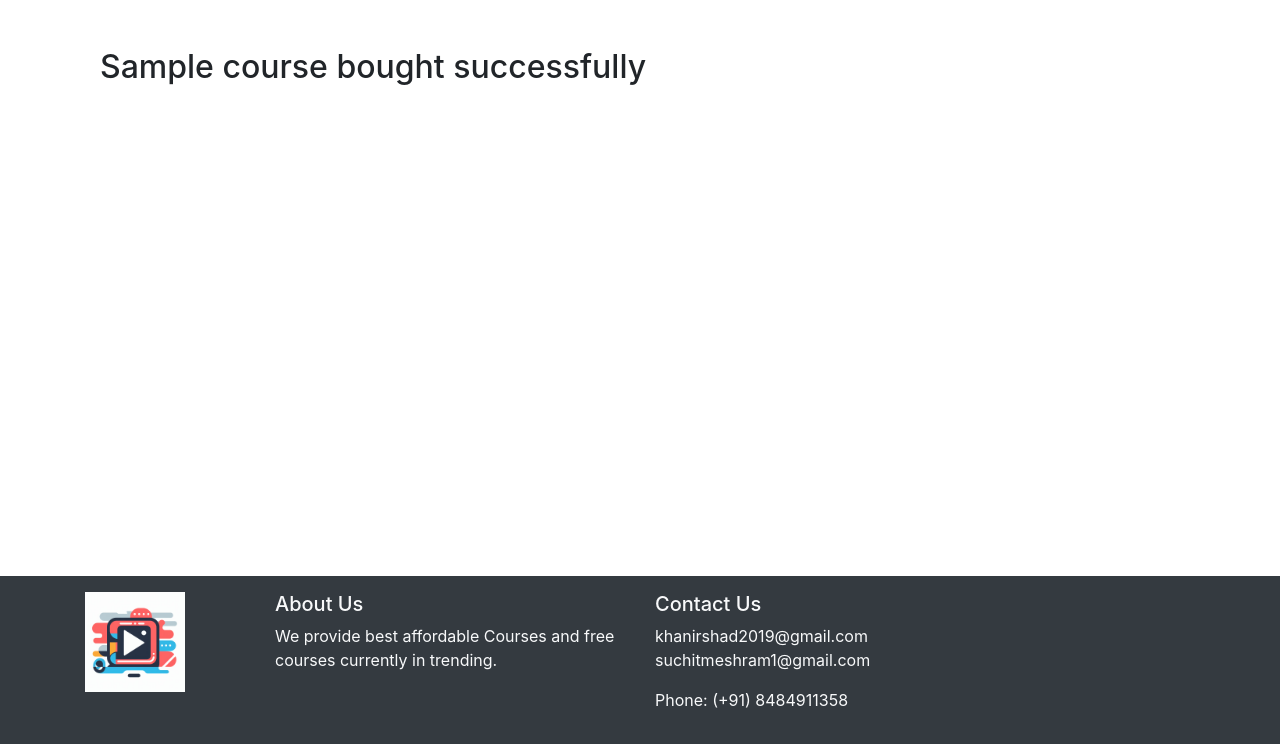
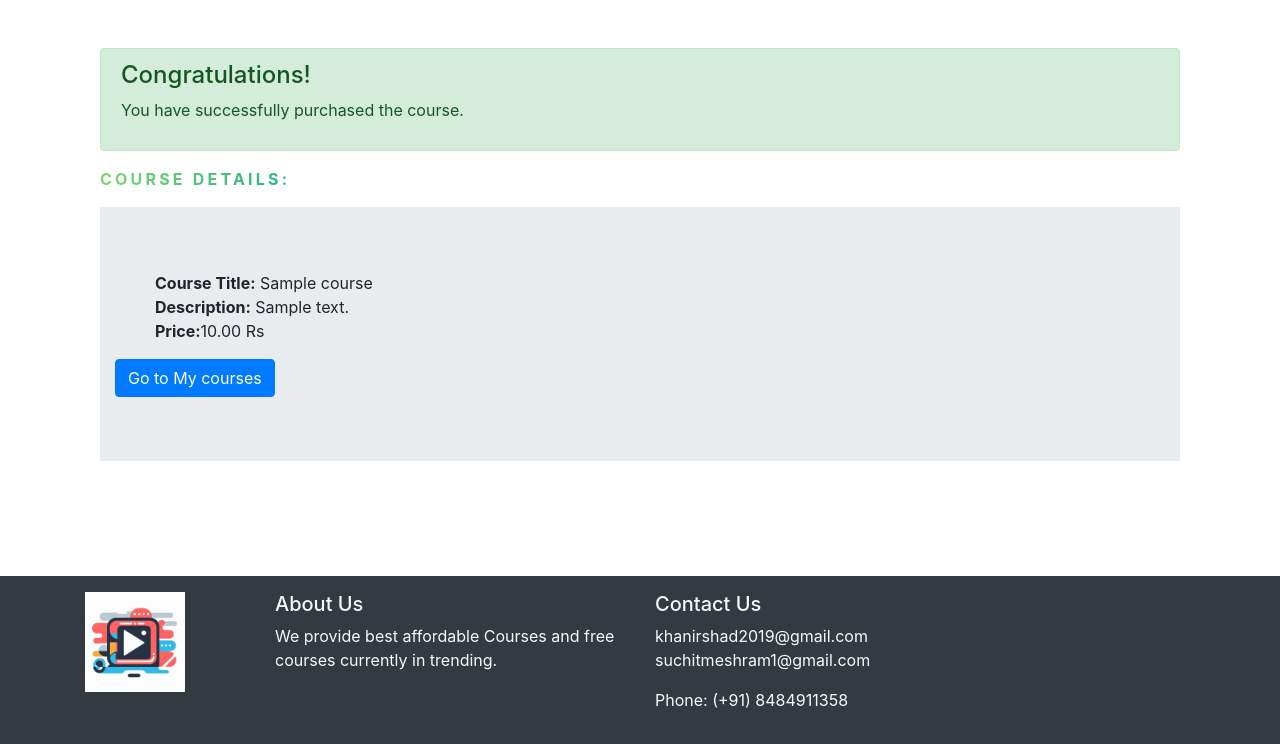
Before and after one commit to irshadkhan2019/videoSubscriptionApp, a Django app: page /success/1 in a window 1280 px wide. Shown: the part 56-800 px from the top of the page. Run offline with Django 3.2, Linux system fonts and the light colour scheme; a user stored in the database is signed in; tables that the repository leaves empty hold one stand-in row (values such as "Sample post"); some libraries are stand-ins or nearby versions.

Commit message:
completing course purchased success page

```diff
--- a/course/utils.py
+++ b/course/utils.py
@@ -14,7 +14,6 @@ def generate_top_purchased_courses():
     top_courses = course_purchases.order_by('-num_purchases')[:5]
     print(top_courses)
 
-    # Extract course names and their respective purchase counts
     course_names = [course.title for course in top_courses]
     purchase_counts = [course.num_purchases for course in top_courses]
 
--- a/payments/models.py
+++ b/payments/models.py
@@ -2,7 +2,7 @@ from django.db import models
 from django.contrib.auth.models import User
 from course.models import Course
 
-# Create your models here.
+# Payment model to store payment related info done by a user
 class Payment(models.Model):
     PAYMENT_METHOD = (
         ("RazorPay", "RazorPay"),
--- a/templates/base.html
+++ b/templates/base.html
@@ -45,11 +45,11 @@
     <div class="container">
         {% block content %}{% endblock %}
     </div>
-    <footer class="footer bg-dark text-light py-3 fixed-bottom">
+    <footer class="footer bg-dark text-light py-3 fixed-bottom mt-10 ">
         <div class="container">
             <div class="row">
                 <div class="col-md-2">
-                    <!-- Placeholder for your app logo -->
+                    <!-- Placeholder for app logo -->
                     <img src="{% static 'logo/video.jpg' %}" alt="App Logo" class="img-fluid" style="max-width: 150px; max-height: 100px;">
                 </div>
 
--- a/templates/course.html
+++ b/templates/course.html
@@ -17,7 +17,7 @@
                         <h5 class="card-title">{{ course.title }}</h5>
                         <p class="card-text">{{ course.description }}</p>
                         <p class="card-text">
-                            Price: ${{ course.price }}
+                            Price: Rs {{ course.price }}
                             {% if course.is_free %}
                                 <span class="badge badge-success">Free</span>
                             {% else %}
--- a/templates/purchased_course.html
+++ b/templates/purchased_course.html
@@ -17,7 +17,7 @@
                             <h5 class="card-title">{{ course.purchased_courses.title }}</h5>
                             <p class="card-text">{{ course.purchased_courses.description }}</p>
                             <p class="card-text">
-                                Price: ${{ course.purchased_courses.price }}
+                                Price: Rs {{ course.purchased_courses.price }}
                                 {% if course.purchased_courses.is_free %}
                                     <span class="badge badge-success">Free</span>
                                 {% else %}
--- a/templates/success.html
+++ b/templates/success.html
@@ -2,6 +2,23 @@
 
 {% block content %}
 <div class="container mt-5">
-    <h2>{{course.title}} bought successfully</h2>
-</div>
+        <div class="alert alert-success">
+            <h4 class="alert-heading">Congratulations!</h4>
+            <p>You have successfully purchased the course.</p>
+        </div>
+        <p class="heading-secondary">Course Details:</p>
+
+        <div class="jumbotron jumbotron-fluid">
+            <div class="container">
+                <ul style="list-style: none;">
+                    <li><strong>Course Title:</strong> {{ course.title }}</li>
+                    <li><strong>Description:</strong> {{ course.description }}</li>
+                    <li><strong>Price:</strong>{{ course.price }} Rs</li>
+                </ul>
+                <a href="{% url 'course:purchased_course' %}" class="btn btn-primary">Go to My courses</a>
+            </div>
+
+          </div>
+
+    </div>
 {% endblock %}
```
Also changed, not shown: course/migrations/0006_video_video_id.py (added), course/migrations/0007_remove_video_video_id.py (added), static/css/custom.css (line endings or trailing spaces).
